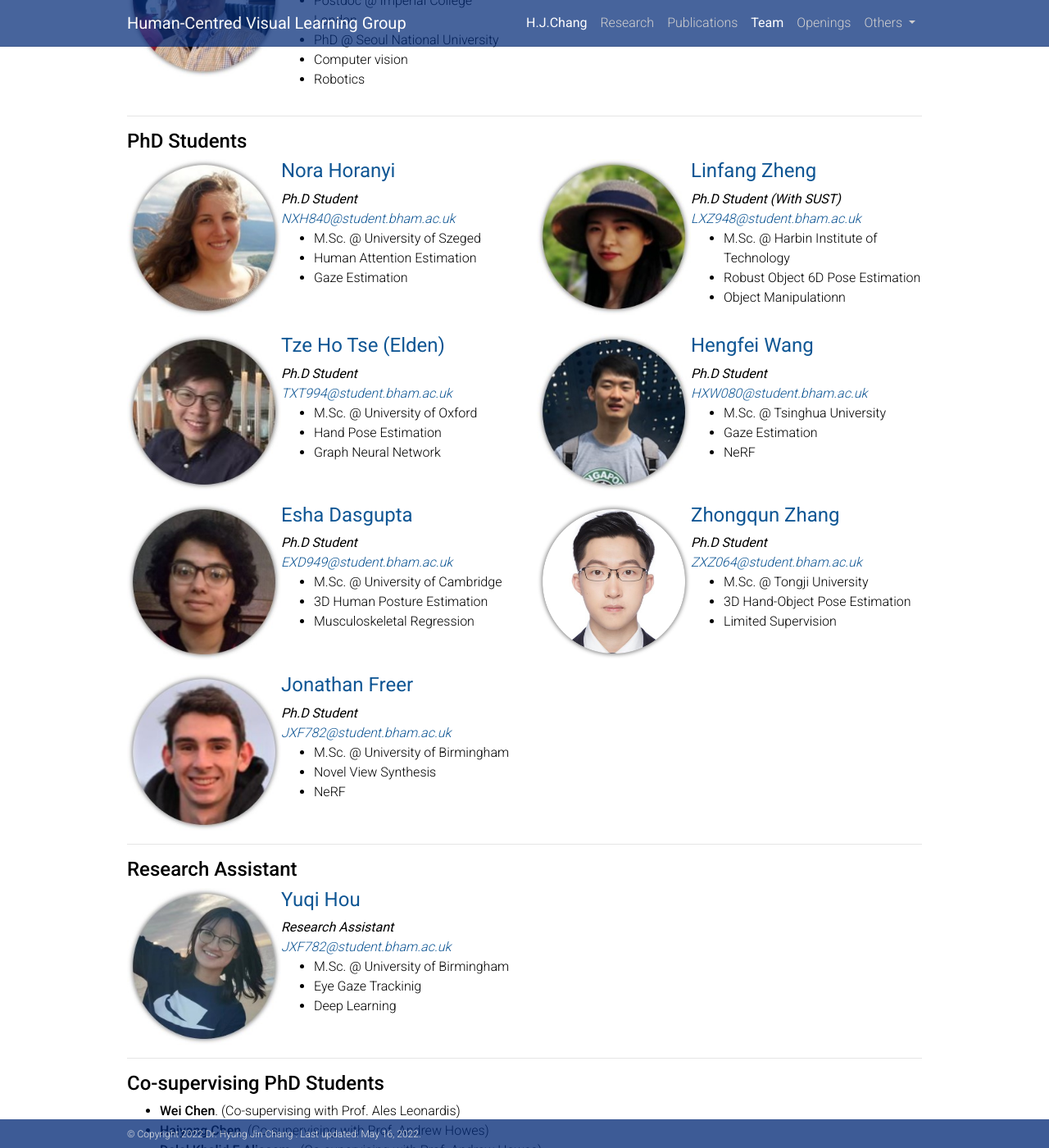
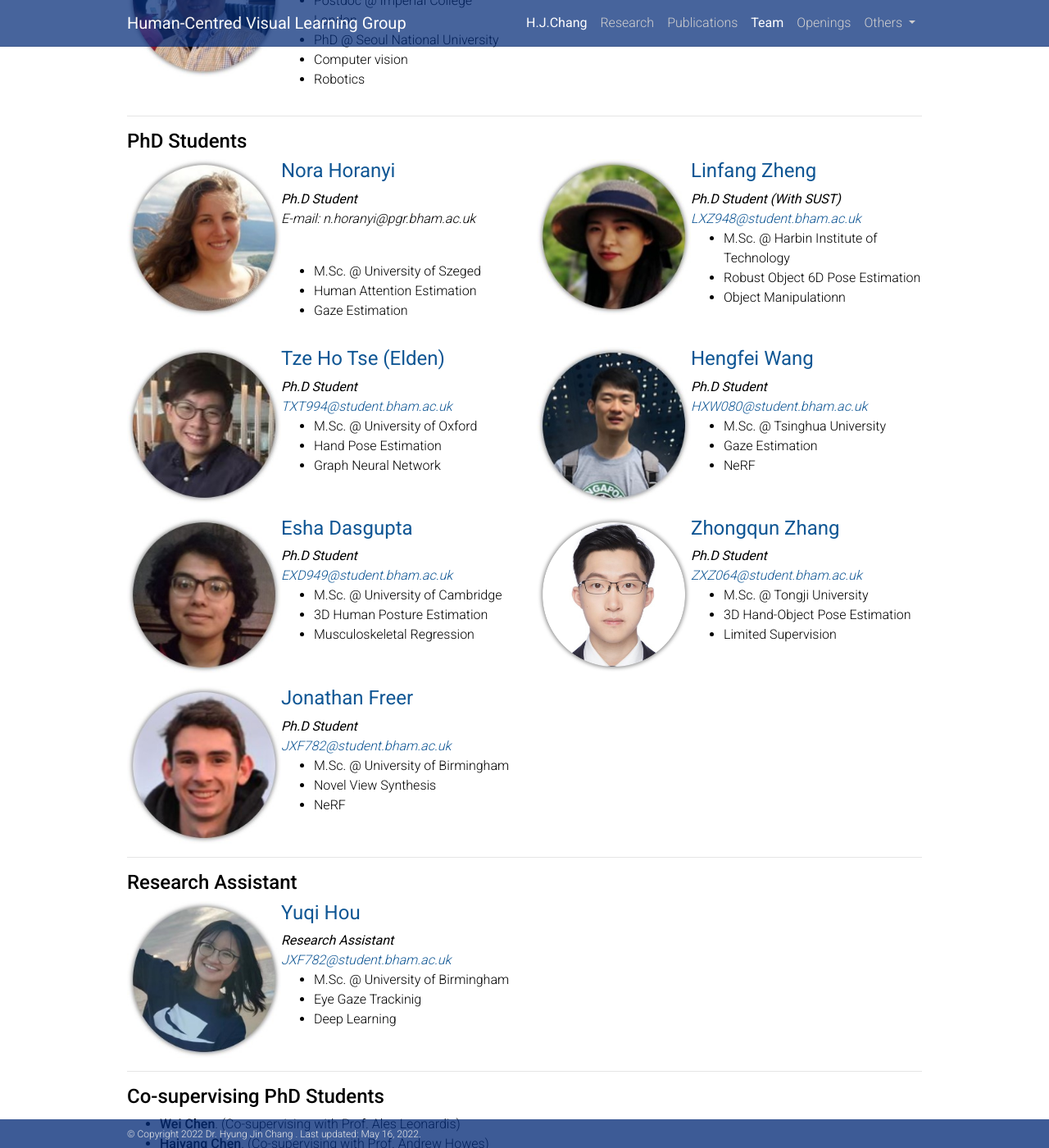
Before and after one commit to cvlab-uob/cvlab-uob.github.io, a Jekyll site: the page built from _pages/students.md, in a window 1280 px wide and 1400 px high, scrolled down 398 px. Shown: the whole window at 82% size. Built offline with Jekyll 4.4.1, drawn with Linux system fonts in a browser that asks for light colours; nearby versions of some CDN libraries; comment, search, counter and statistics services are not loaded; a style sheet for code colours, icons or effects is not loaded.

Commit message:
Update students.md

```diff
--- a/_pages/students.md
+++ b/_pages/students.md
@@ -55,12 +55,12 @@
     <div class="row">
         <div class="col-sm-6 clearfix">
             <img src="/assets/img/team/Nora.jpg" class="img-responsive" width="40%" style="float: left">
-            <h4><a href="/team/nora">
+            <h4><a href="/team/nora_horanyi">
                 <b>Nora Horanyi</b>
             </a></h4>
             <i>
             <b>Ph.D Student</b><br>
-            <a href="mailto:NXH840@student.bham.ac.uk" class="email" data-addr="KKaaqpMwICWe8TAlMLI=">NXH840@student.bham.ac.uk</a><br>
+            <style type="text/css">    span.ltrText {unicode-bidi: bidi-override; direction: rtl}    </style>    <p>E-mail: <span class="ltrText"> ku.ca.mahb.rgp@iynaroh.n</span>   </p><br>
             </i>
             <ul class="research-topics" style="overflow: hidden">
             <li>M.Sc. @ University of Szeged</li>
```
